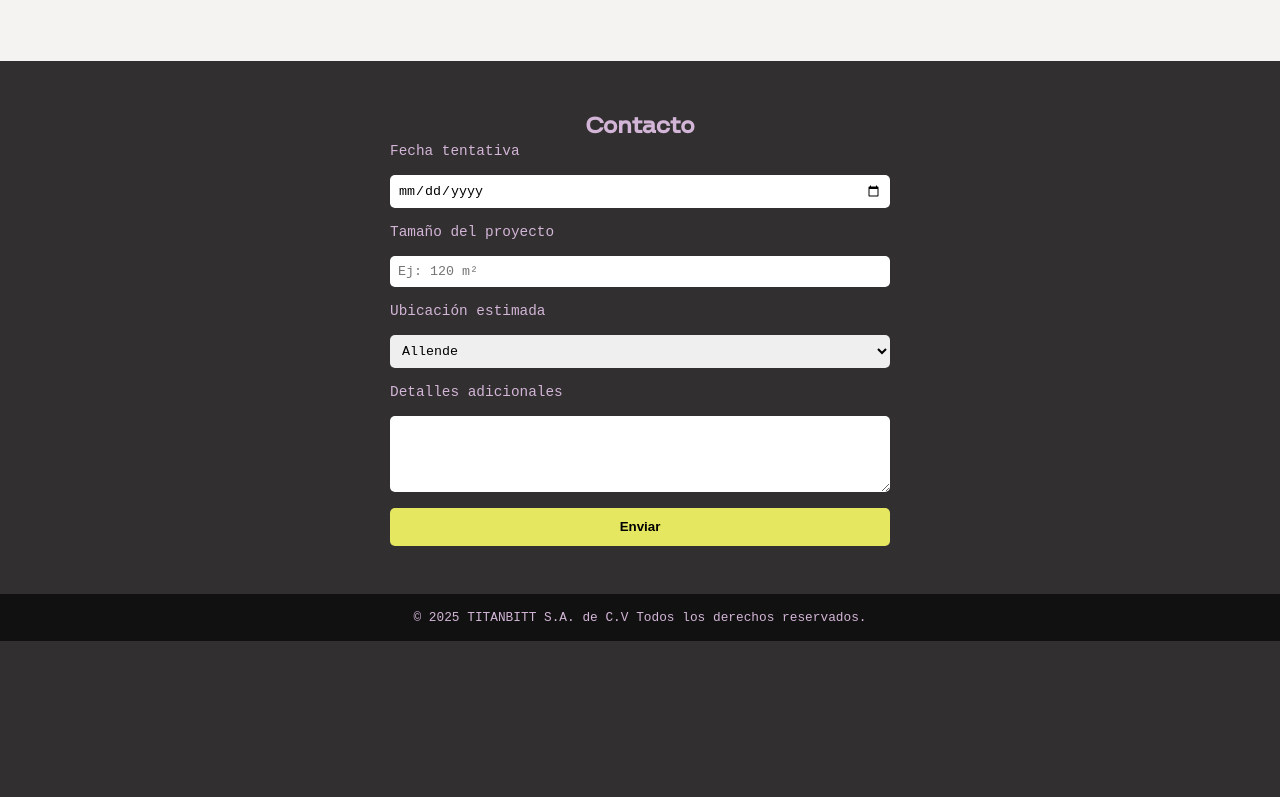
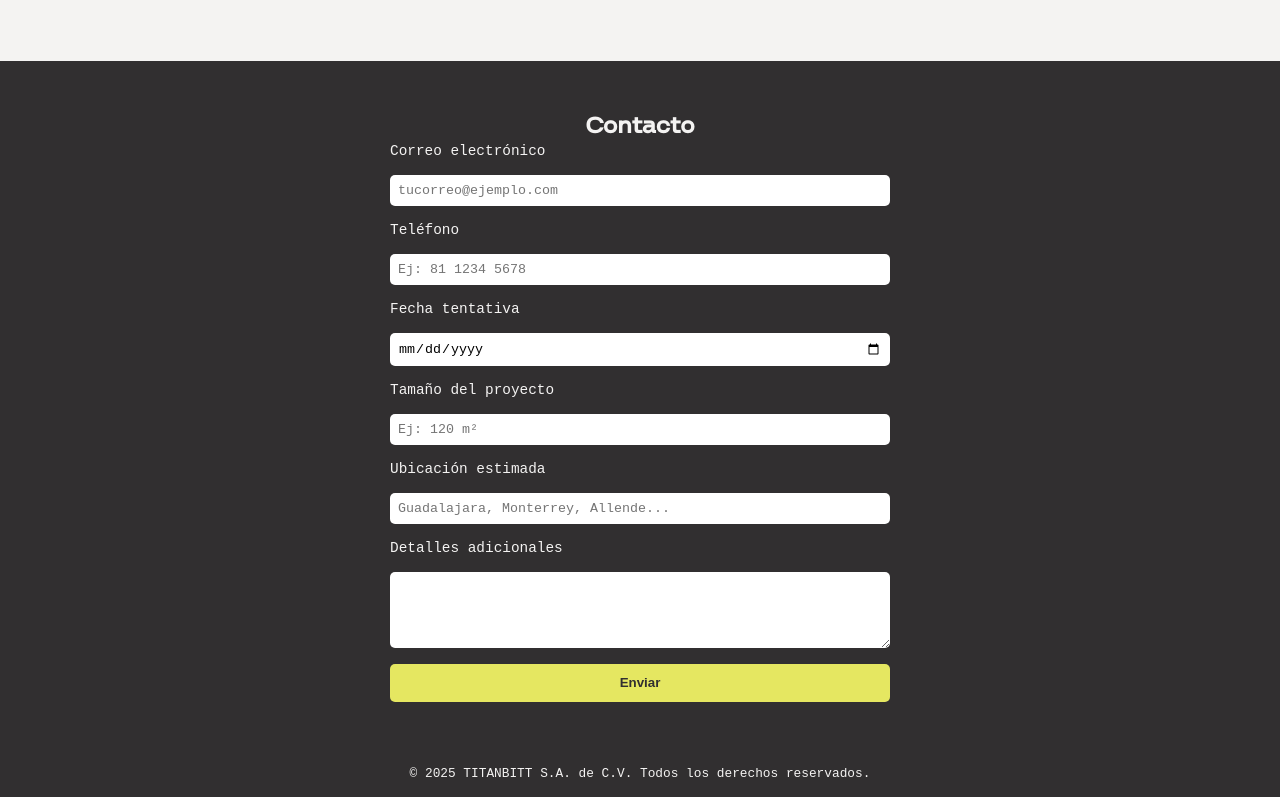
Before and after one commit to Penam3068/Titanbitt_web, a plain HTML site: page index.html in a window 1280 px wide. Shown: the part 753-1550 px from the top of the page. Before the commit the page ends 1394 px from the top, so only its background shows below. Drawn offline with Linux system fonts and the light colour scheme.

Commit message:
changed index with email and colors and form

```diff
--- a/index.html
+++ b/index.html
@@ -4,7 +4,7 @@
   <meta charset="UTF-8" />
   <meta name="viewport" content="width=device-width, initial-scale=1.0" />
   <title>TITANBITT</title>
-  <link rel="icon" href="img/favicon.png" type="image/x-icon" />
+  <link rel="icon" href="img/favicon.ico" type="image/x-icon" />
   <style>
     @font-face {
       font-family: 'Ninetea Medium';
@@ -17,7 +17,7 @@
 
     :root {
       --color-background: #312f30;
-      --color-text: #d3b5d7;
+      --color-text: #f4f3f2;
       --color-accent: #d3b5d7;
       --color-highlight: #e5e761;
       --color-light: #f4f3f2;
@@ -150,7 +150,7 @@
     .formulario button {
       padding: 0.7rem 1.5rem;
       background: var(--color-highlight);
-      color: #000;
+      color: #312f30;
       border: none;
       font-weight: bold;
       border-radius: 5px;
@@ -161,7 +161,7 @@
       text-align: center;
       padding: 1rem;
       font-size: 0.8rem;
-      background: #111;
+      background: #312f30;
       font-family: 'Roboto Mono', monospace;
     }
 
@@ -211,6 +211,12 @@
   <section class="formulario">
     <h2>Contacto</h2>
     <form action="https://formsubmit.co/9397a61c0f3f6644aeac15d4b9487402" method="POST">
+      <label for="email">Correo electrónico</label>
+      <input type="email" id="email" name="Correo Electrónico" placeholder="tucorreo@ejemplo.com" required />
+
+      <label for="telefono">Teléfono</label>
+      <input type="tel" id="telefono" name="Teléfono" placeholder="Ej: 81 1234 5678" required />
+
       <label for="fecha">Fecha tentativa</label>
       <input type="date" id="fecha" name="Fecha Tentativa" required />
 
@@ -218,24 +224,19 @@
       <input type="text" id="tamano" name="Tamaño del Proyecto" placeholder="Ej: 120 m²" required />
 
       <label for="ubicacion">Ubicación estimada</label>
-      <select id="ubicacion" name="Ubicación">
-        <option>Allende</option>
-        <option>Monterrey</option>
-        <option>San Pedro</option>
-      </select>
+      <input type="text" id="ubicacion" name="Ubicación" placeholder="Guadalajara, Monterrey, Allende..." required />
 
       <label for="mensaje">Detalles adicionales</label>
       <textarea id="mensaje" name="Detalles" rows="4"></textarea>
 
       <button type="submit">Enviar</button>
 
-      <!-- Opcional: redirigir a una página de gracias -->
       <input type="hidden" name="_next" value="https://www.titanbitt.com/gracias.html">
     </form>
   </section>
 
   <footer>
-    &copy; 2025 TITANBITT S.A. de C.V Todos los derechos reservados.
+    &copy; 2025 TITANBITT S.A. de C.V. Todos los derechos reservados.
   </footer>
 </body>
 </html>
```
